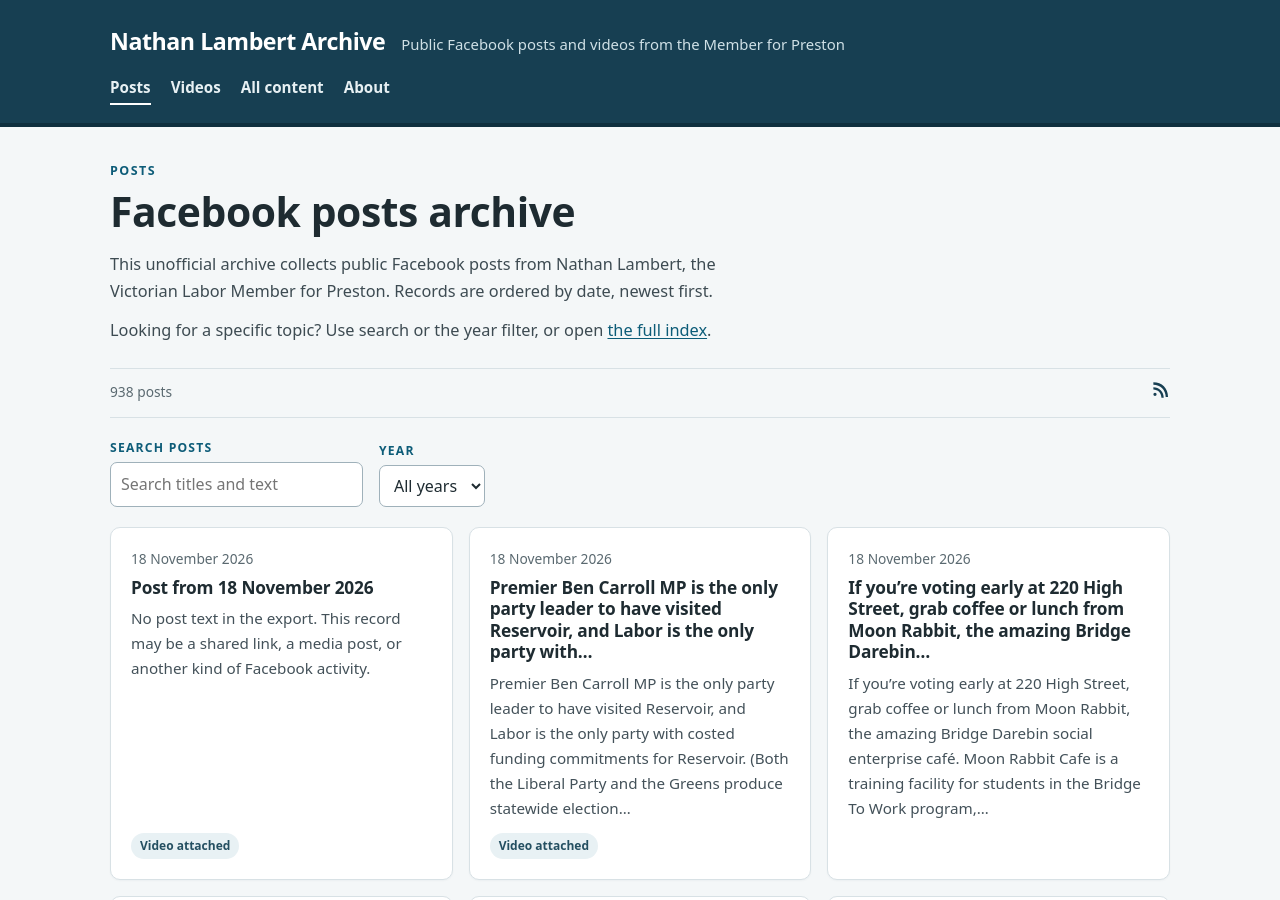
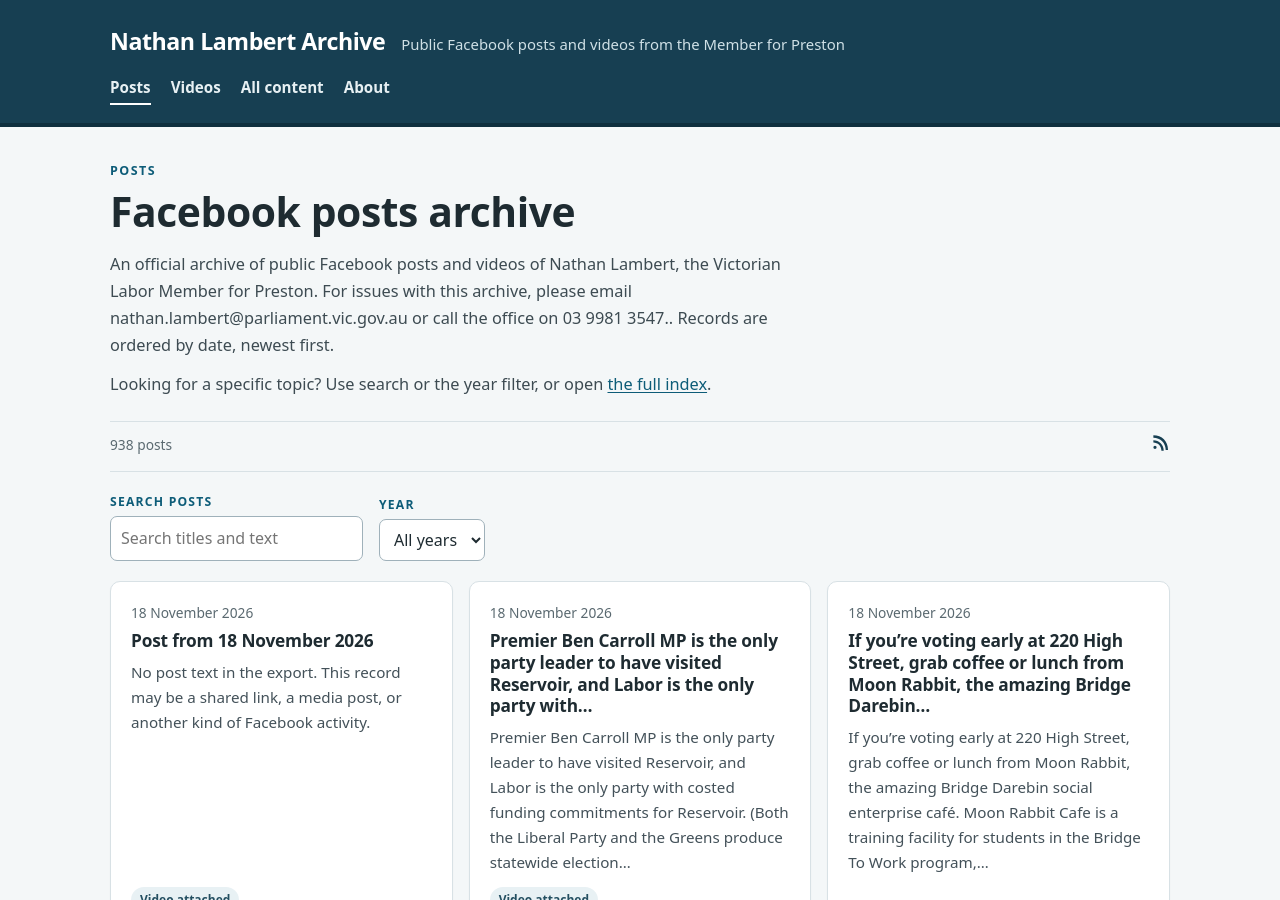
Before and after one commit to ClosePlayground/Nathan-Lambert-Archive, a Jekyll site: the page built from index.html, in a window 1280 px wide and 900 px high. Built offline with Jekyll 4.4.1, drawn with Linux system fonts in a browser that asks for light colours.

Commit message:
Revise introduction in index.html
Updated the introduction paragraph to reflect the official archive details and contact information.

```diff
--- a/index.html
+++ b/index.html
@@ -8,5 +8,5 @@ eyebrow: Posts
 all_url: /all/
 sitemap: true
 ---
-<p class="intro">This unofficial archive collects public Facebook posts from Nathan Lambert, the Victorian Labor Member for Preston. Records are ordered by date, newest first.</p>
+<p class="intro">An official archive of public Facebook posts and videos of Nathan Lambert, the Victorian Labor Member for Preston. For issues with this archive, please email nathan.lambert@parliament.vic.gov.au or call the office on 03 9981 3547.. Records are ordered by date, newest first.</p>
 <p class="intro">Looking for a specific topic? Use search or the year filter, or open <a href="{{ '/all/' | relative_url }}">the full index</a>.</p>
```
